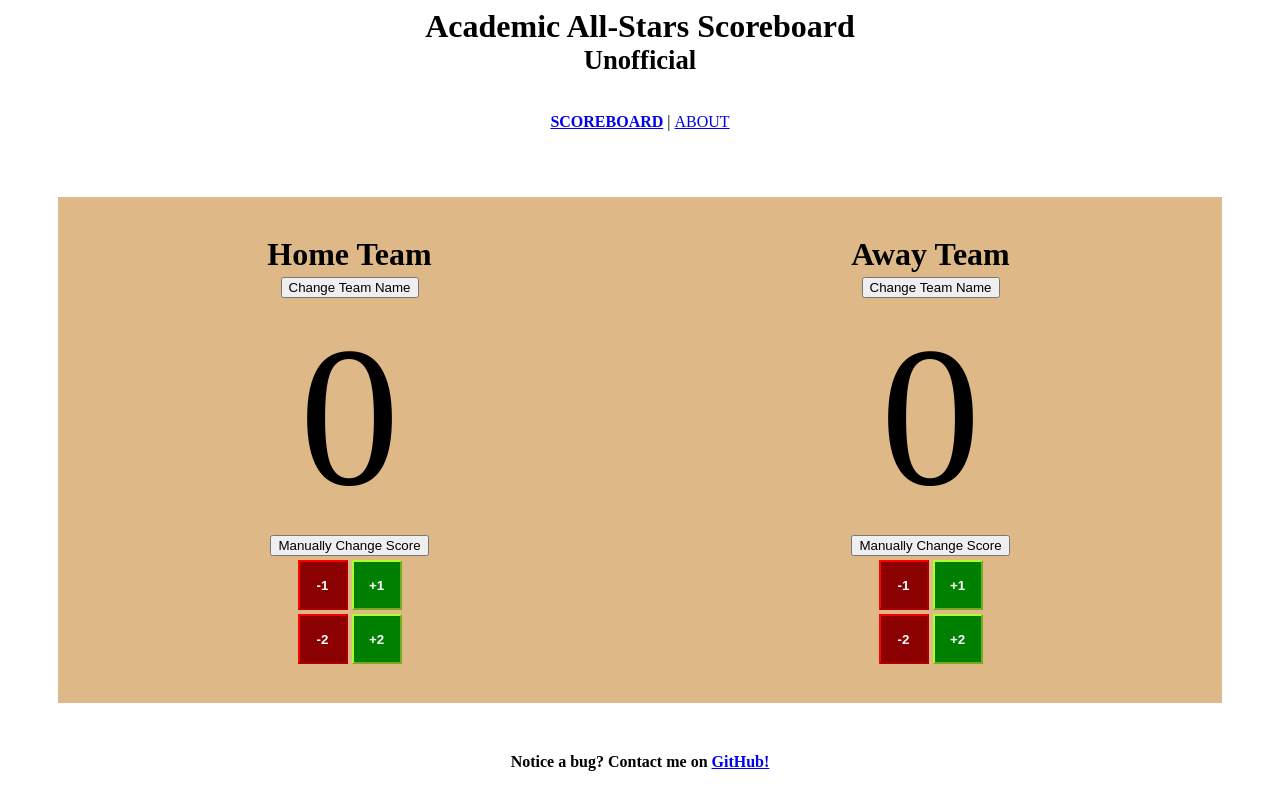
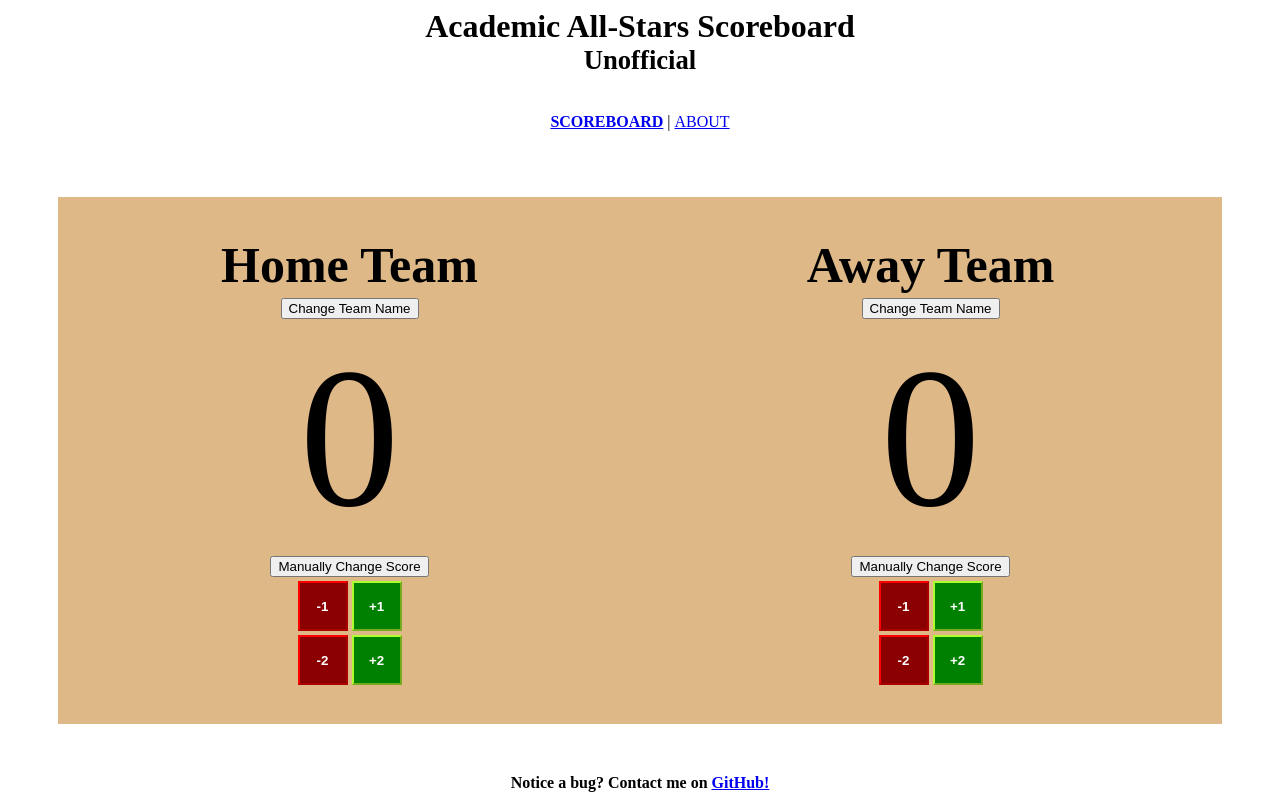
Before and after one commit to gtisarius/Academic-Allstars-Scoreboard, a plain HTML site: page index.html in a window 1280 px wide. Drawn offline with Linux system fonts and the light colour scheme.

Commit message:
Adjusted team name size a tad bit

```diff
--- a/styles.css
+++ b/styles.css
@@ -34,7 +34,7 @@
 }
 
 .teams {
-    font-size:xx-large
+    font-size:50px
 }
 
 .lScoreBtns {
```
